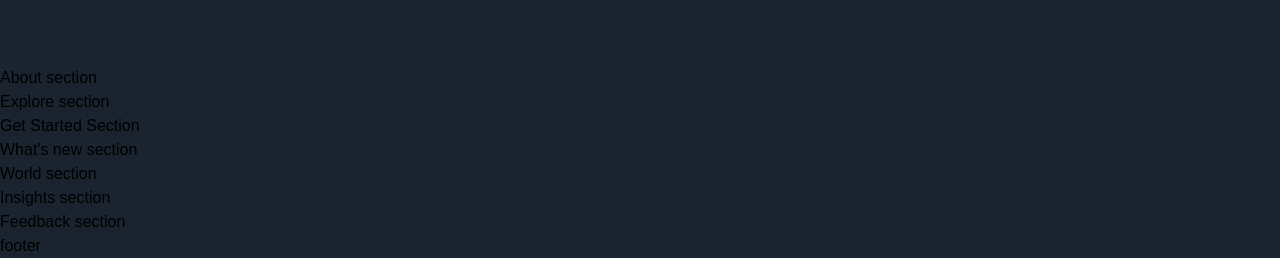
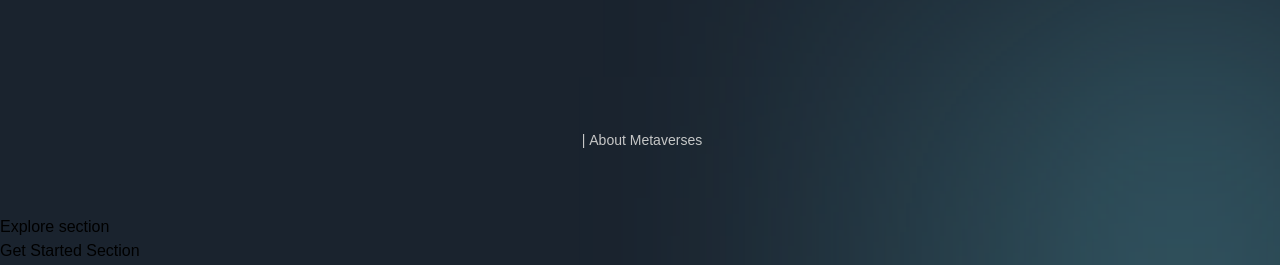
Before and after one commit to ashishxcode/metaverse-landing-page, a Next.js app: page / in a window 1280 px wide. Shown: the part 1043-1308 px from the top of the page. Built offline with nearby package versions, Linux system fonts and the light colour scheme; a web font is replaced by a local one.

Commit message:
CI : Created Typing Text Component

```diff
--- a/components/CustomTexts.jsx
+++ b/components/CustomTexts.jsx
@@ -1,9 +1,20 @@
 'use client';
+import { motion } from 'framer-motion';
+import { textContainer, textVariant2 } from '../utils/motion';
 
-export const TypingText = () => (
-  <p>Typing Text</p>
+export const TypingText = ({ title, textStyle }) => (
+	<motion.p
+		variants={textContainer}
+		initial="hidden"
+		whileInView="show"
+		className={`${textStyle} font-normal text-[14px] text-secondary-white`}
+	>
+		{Array.from(title).map((letter, index) => (
+			<motion.span variants={textVariant2} key={index}>
+				{letter === ' ' ? '\u00A0' : letter}
+			</motion.span>
+		))}
+	</motion.p>
 );
 
-export const TitleText = () => (
-  <h2>Title Text</h2>
-);
+export const TitleText = ({ title, textStyle }) => <h2>Title Text</h2>;
--- a/sections/About.jsx
+++ b/sections/About.jsx
@@ -1,9 +1,22 @@
 'use client';
+import { motion } from 'framer-motion';
+import { TypingText } from '../components';
+import styles from '../styles';
+import { fadeIn, staggerContainer } from '../utils/motion';
 
 const About = () => (
-  <section>
-    About section
-  </section>
+	<section className={`${styles.paddings} relative z-10`}>
+		<div className="gradient-02 z-0" />
+		<motion.div
+			variants={staggerContainer}
+			initial="hidden"
+			whileInView="show"
+			viewport={{ once: false, amount: 0.25 }}
+			className={`${styles.innerWidth} ${styles.flexCenter} mx-auto flex-col`}
+		>
+			<TypingText title=" | About Metaverses" textStyle="text-center" />
+		</motion.div>
+	</section>
 );
 
 export default About;
```
